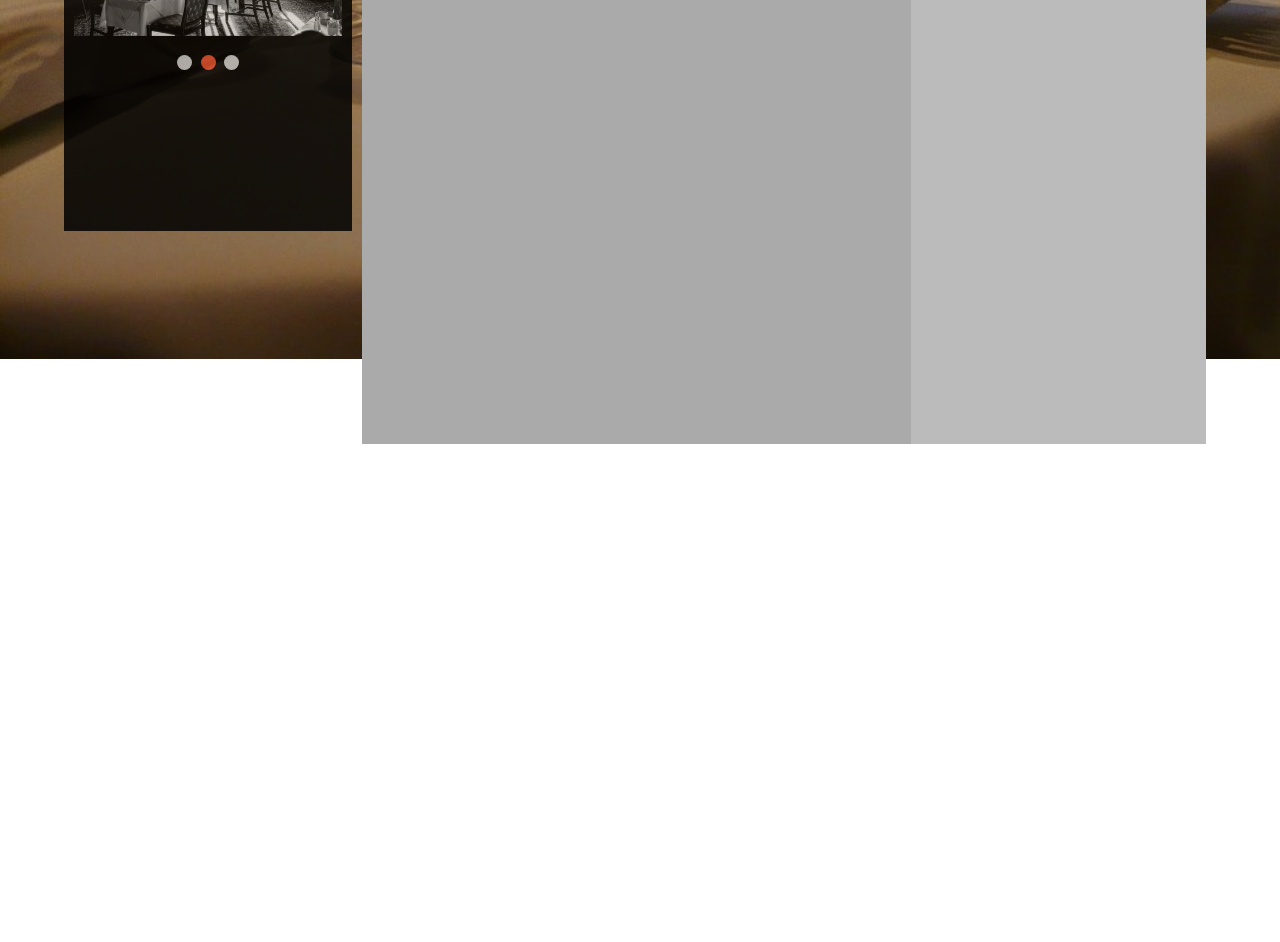
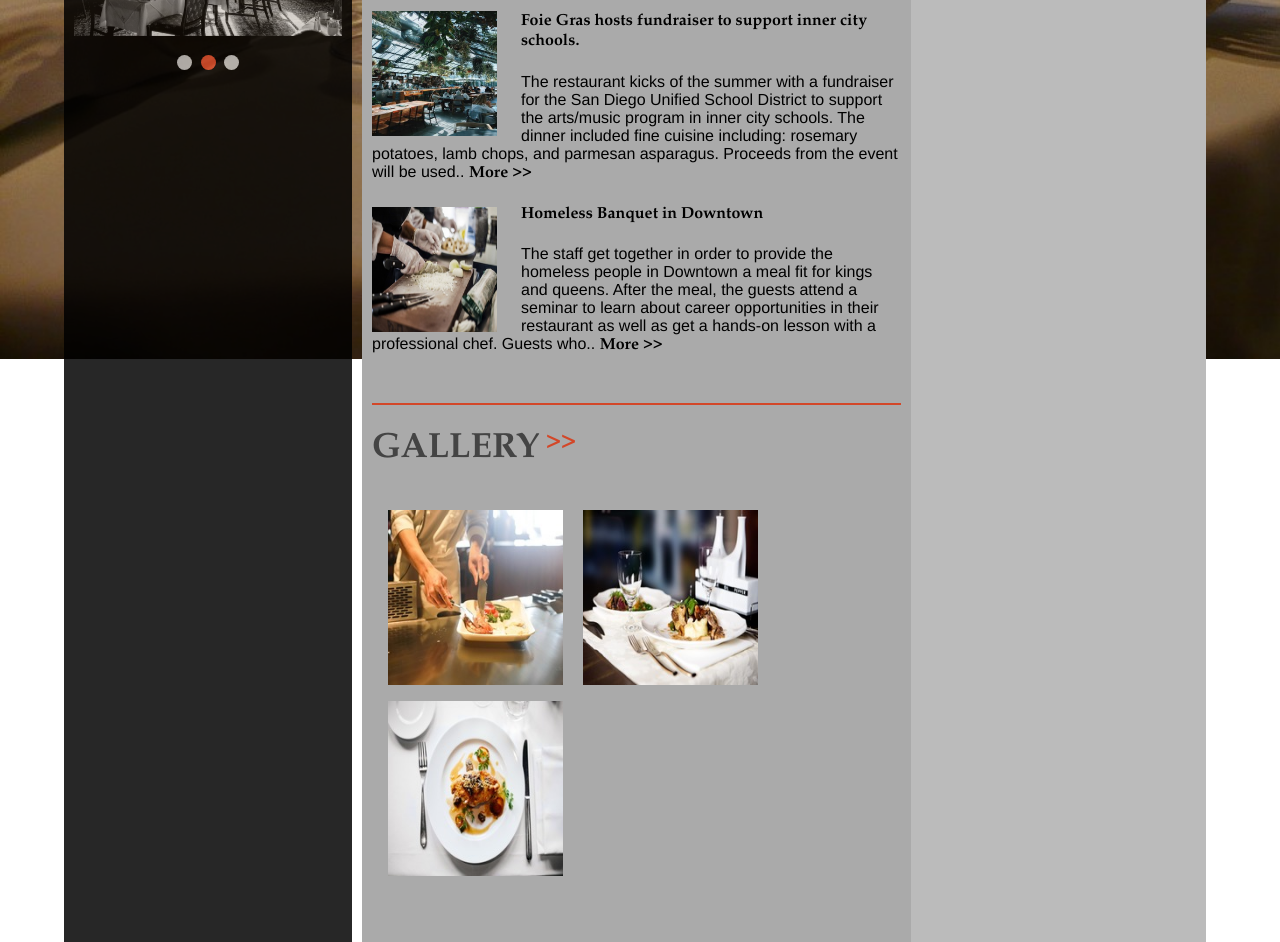
Before and after one commit to NatalieSalemme/foie-gras, a plain HTML site: page index.html in a window 1280 px wide. Shown: the part 601-1543 px from the top of the page. Before the commit the page ends 1045 px from the top, so only its background shows below. Drawn offline with Linux system fonts and the light colour scheme.

Commit message:
adding news feed and gallery

```diff
--- a/index.html
+++ b/index.html
@@ -70,10 +70,49 @@
       <li><a href="#staff">Staff</a><span class="divider">|</span></li>
       <li><a href="#gallery">Gallery</a></li>
     </ul>
-    <p>Some text..</p>
+    <p id="about" style="font-family: Helvetica">Natalie Salemme and her team bring you a luxurious dining experience you
+      won't forget. From the first step you walk into the door until you are walking
+      out with a smile on your face, you will be taken care of. We are a restaurant
+      that has been located in the heart of the Gaslamp District in downtown San Diego
+      for the past 3 years and we are excited for you to join us! To ensure the best
+      dining experience, we recommend you make a reservation to dine in with us.
+      </p>
+      <div class="news-container">
+      <h1 id="news" class="nav-2-header">News Feed<span class="double-arrow"> >></span></h1>
+      <img class="news-img" src="images/news-greenhouse.jpg">
+      <h4 class="news"><strong>Foie Gras hosts fundraiser to support inner city schools.</strong></h4>
+      <p class="news">The restaurant kicks of the summer with a fundraiser for
+        the San Diego Unified School District to support the arts/music program
+        in inner city schools. The dinner included fine cuisine including: rosemary
+        potatoes, lamb chops, and parmesan asparagus. Proceeds from the event will be used..
+        <strong><a href="#news-greenhouse" class="news-more">More >></a></strong>
+
+      <!--to buy instruments, art canvases, and gallons of paint.
+       -->
+    </p>
+
+      <img class="news-img" src="images/news-chopping-onions.jpg" style="margin-top: .5em;">
+      <h4 class="news"><strong>Homeless Banquet in Downtown</strong></h4>
+      <p class="news">The staff get together in order to provide the homeless
+        people in Downtown a meal fit for kings and queens. After the meal, the guests
+        attend a seminar to learn about career opportunities in their restaurant
+        as well as get a hands-on lesson with a professional chef. Guests who..
+      <strong><a href="#news-fundraiser" class="news-more">More >></a></strong>
+    </p>
+  </div>
+    <div class="gallery-container">
+      <h1 class="nav-2-header">Gallery<span class="double-arrow"> >></span></h1>
+        <img class="gallery-img" src="images/gallery-chef-plating.jpg">
+        <img class="gallery-img" src="images/gallery-mushroom.jpg">
+        <img class="gallery-img" src="images/gallery-pork-plate.jpg">
+    </div>
+
+
   </div>
   <div class="column r-2" style="background-color:#bbb;">
-    <h2>Column 2</h2>
+    <div class="staff-container">
+      <h1 class="nav-2-header">Staff<span class="double-arrow"> >></span></h1>
+    </div>
     <p>Some text..</p>
   </div>
 </div>
--- a/styles.css
+++ b/styles.css
@@ -16,7 +16,7 @@ body{
 .column {
   float: left;
   padding: 10px;
-  height: 800px;
+  height: 1800px;
 }
 .left {
   width: 25%;
@@ -35,6 +35,8 @@ body{
 .r-1 {
   width: 65%;
   border-top: 12px solid #d34728;
+  font-weight: lighter;
+  font-family: Helvetica;
 
 }
 .r-2 {
@@ -157,6 +159,58 @@ body{
   width: 50%;
   opacity: 1;
 }
+#about {
+  padding: 1.2em 0 2em 0;
+  border-bottom: 2px solid #d34728;
+  font-weight: lighter;
+}
+.nav-2-header {
+  text-transform: uppercase;
+  font-size: 35px;
+  color: #444;
+}
+.news-container {
+  border-bottom: 2px solid #d34728;
+  padding-bottom: 2em;
+}
+.news {
+  font-weight: lighter;
+  text-align: center;
+  font-family: Helvetica;
+  text-align: left;
+  /* text-transform: uppercase; */
+  /* display: inline-block; */
+}
+.news-img {
+  height: 125px;
+  width: 125px;
+  margin-right: 1.5em;
+  float: left;
+}
+.news-more {
+  text-decoration: none;
+  color: black;
+}
+.news-more:hover {
+  color: #d34728;
+}
+.double-arrow {
+  color: #d34728;;
+  font-size: 25px;
+  vertical-align: top;
+}
+.gallery-container {
+  /* margin: auto; */
+}
+.gallery-img {
+  height: 175px;
+  width: 175px;
+  margin-top: 1em;
+   margin-left: 1em;
+}
+.staff-container {
+  border-bottom: 2px solid #d34728;
+}
 .mySlides {
   display:none;
 }
```
Also changed, not shown: images/gallery-chef-plating.jpg (added), images/gallery-mushroom.jpg (added), images/gallery-pork-plate.jpg (added), images/news-chopping-onions.jpg (added), images/news-greenhouse.jpg (added).
